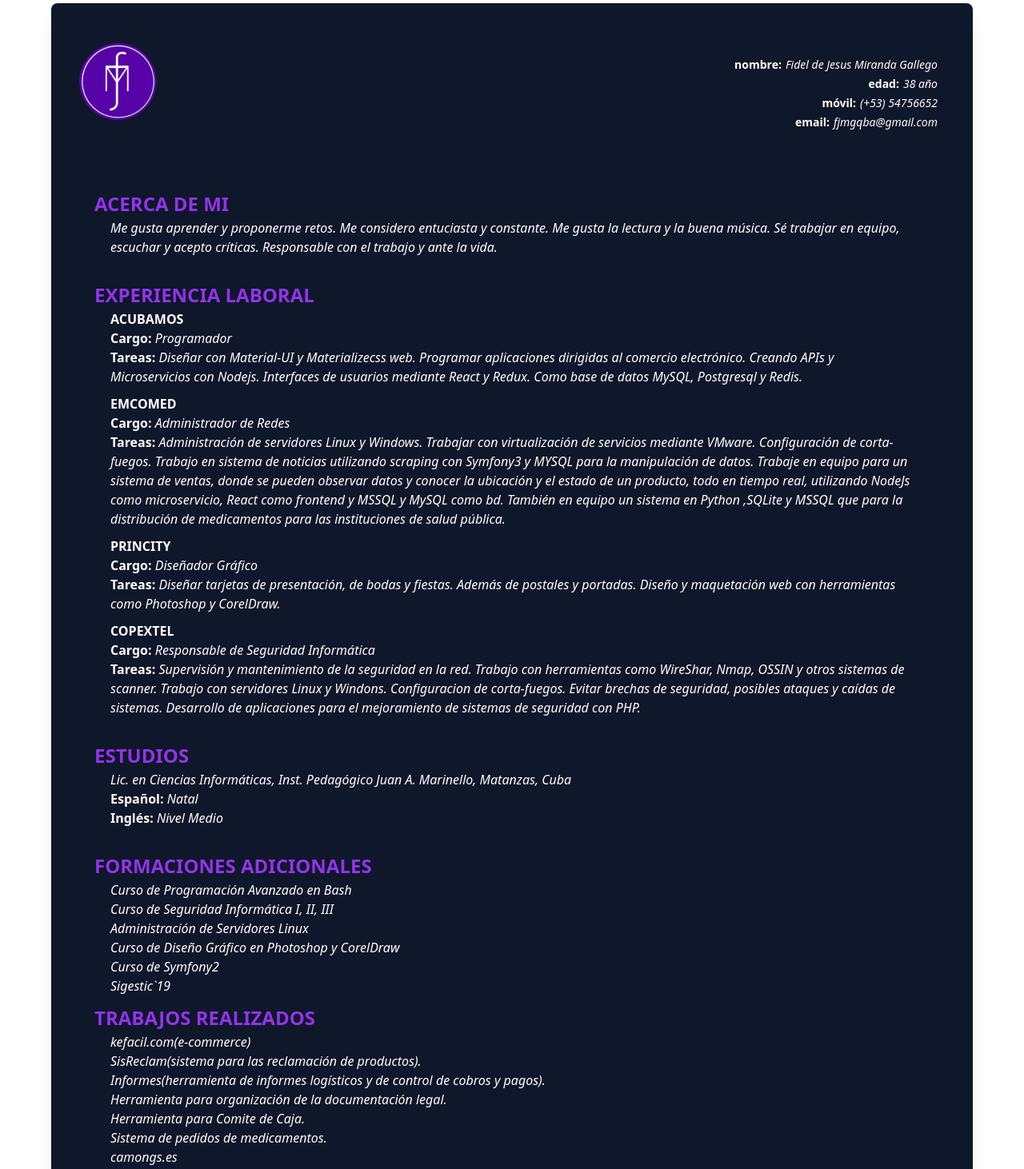
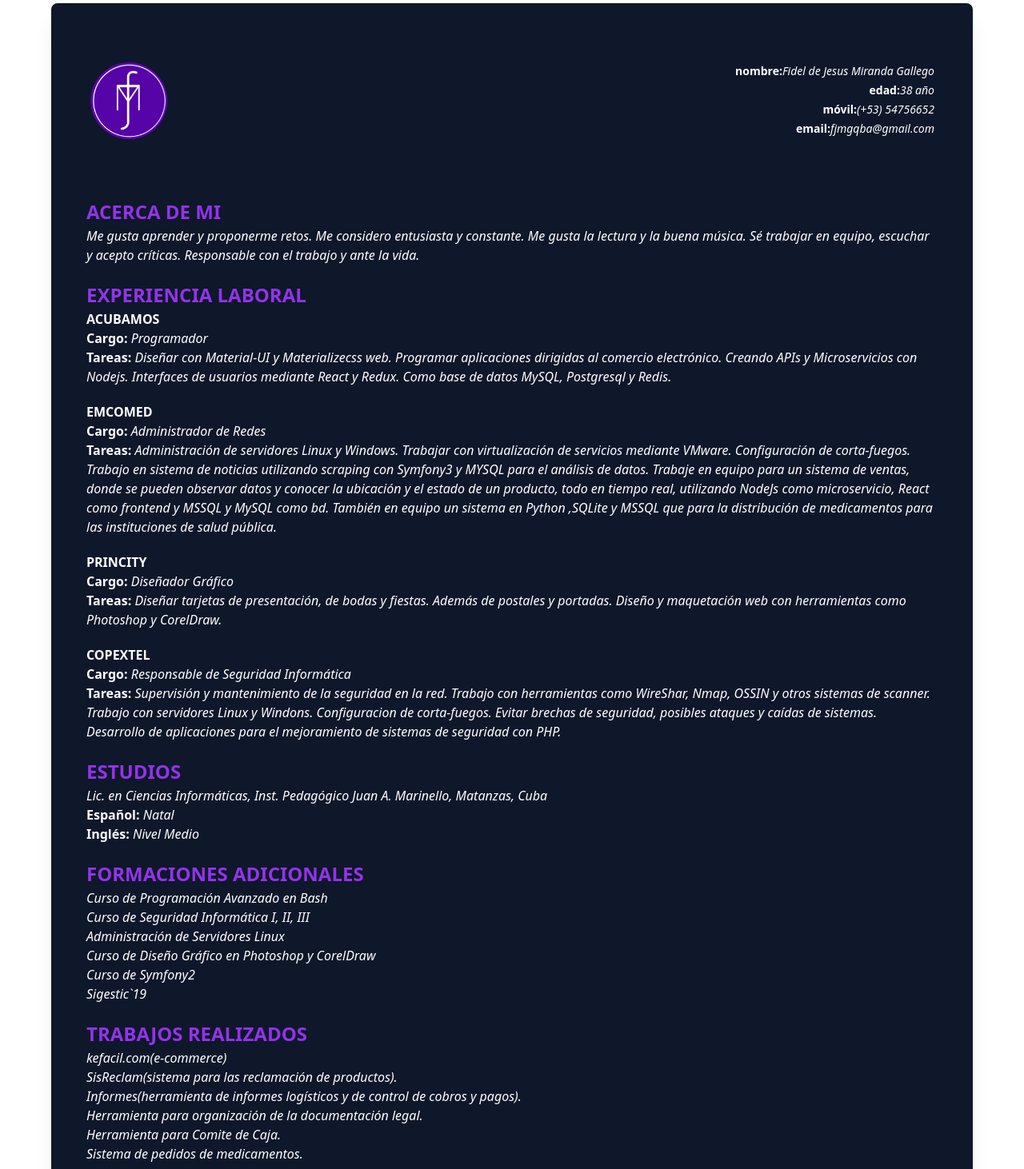
Before and after one commit to fjmg84/portafolio, a Svelte app: page / in a window 1280 px wide. Shown: the part 60-1522 px from the top of the page at 80% size. Built offline with nearby package versions, Linux system fonts and the light colour scheme; some icons are missing.

Commit message:
add change in view

```diff
--- a/package.json
+++ b/package.json
@@ -4,7 +4,8 @@
   "private": true,
   "scripts": {
     "build": "rollup -c",
-    "dev": "rollup -c -w &&  npx tailwindcss -i input.css -o ./public/global.css --watch",
+    "dev": "rollup -c -w",
+    "tail": "npx tailwindcss -i input.css -o ./public/global.css --watch",
     "start": "sirv public --no-clear"
   },
   "devDependencies": {
--- a/public/global.css
+++ b/public/global.css
@@ -502,12 +502,52 @@ Ensure the default browser behavior of the `hidden` attribute.
   }
 }
 
-.mt-5 {
-  margin-top: 1.25rem;
+.m-6 {
+  margin: 1.5rem;
 }
 
-.mt-2 {
-  margin-top: 0.5rem;
+.mx-auto {
+  margin-left: auto;
+  margin-right: auto;
+}
+
+.mx-5 {
+  margin-left: 1.25rem;
+  margin-right: 1.25rem;
+}
+
+.my-10 {
+  margin-top: 2.5rem;
+  margin-bottom: 2.5rem;
+}
+
+.mx-10 {
+  margin-left: 2.5rem;
+  margin-right: 2.5rem;
+}
+
+.ml-5 {
+  margin-left: 1.25rem;
+}
+
+.ml-10 {
+  margin-left: 2.5rem;
+}
+
+.ml-1 {
+  margin-left: 0.25rem;
+}
+
+.ml-3 {
+  margin-left: 0.75rem;
+}
+
+.ml-px {
+  margin-left: 1px;
+}
+
+.mb-5 {
+  margin-bottom: 1.25rem;
 }
 
 .block {
@@ -518,69 +558,21 @@ Ensure the default browser behavior of the `hidden` attribute.
   display: inline;
 }
 
-.inline-flex {
-  display: inline-flex;
-}
-
 .grid {
   display: grid;
 }
 
-.h-6 {
-  height: 1.5rem;
-}
-
-.w-6 {
-  width: 1.5rem;
-}
-
-.grid-flow-row {
-  grid-auto-flow: row;
-}
-
-.grid-flow-row-dense {
-  grid-auto-flow: row dense;
-}
-
-.grid-cols-2 {
-  grid-template-columns: repeat(2, minmax(0, 1fr));
-}
-
-.grid-rows-2 {
-  grid-template-rows: repeat(2, minmax(0, 1fr));
-}
-
-.content-center {
-  align-content: center;
-}
-
-.content-around {
-  align-content: space-around;
-}
-
-.items-center {
-  align-items: center;
-}
-
-.justify-center {
-  justify-content: center;
-}
-
-.scroll-smooth {
-  scroll-behavior: smooth;
-}
-
-.rounded-md {
-  border-radius: 0.375rem;
+.grid-cols-1 {
+  grid-template-columns: repeat(1, minmax(0, 1fr));
 }
 
 .rounded-lg {
   border-radius: 0.5rem;
 }
 
-.bg-indigo-500 {
+.bg-slate-900 {
   --tw-bg-opacity: 1;
-  background-color: rgb(99 102 241 / var(--tw-bg-opacity));
+  background-color: rgb(15 23 42 / var(--tw-bg-opacity));
 }
 
 .bg-white {
@@ -588,23 +580,14 @@ Ensure the default browser behavior of the `hidden` attribute.
   background-color: rgb(255 255 255 / var(--tw-bg-opacity));
 }
 
-.bg-black {
-  --tw-bg-opacity: 1;
-  background-color: rgb(0 0 0 / var(--tw-bg-opacity));
-}
-
-.bg-slate-900 {
-  --tw-bg-opacity: 1;
-  background-color: rgb(15 23 42 / var(--tw-bg-opacity));
-}
-
-.p-2 {
-  padding: 0.5rem;
-}
-
 .py-4 {
   padding-top: 1rem;
   padding-bottom: 1rem;
+}
+
+.px-6 {
+  padding-left: 1.5rem;
+  padding-right: 1.5rem;
 }
 
 .py-8 {
@@ -612,23 +595,12 @@ Ensure the default browser behavior of the `hidden` attribute.
   padding-bottom: 2rem;
 }
 
-.px-6 {
-  padding-left: 1.5rem;
-  padding-right: 1.5rem;
+.text-left {
+  text-align: left;
 }
 
-.text-right {
-  text-align: right;
-}
-
-.text-base {
-  font-size: 1rem;
-  line-height: 1.5rem;
-}
-
-.text-sm {
-  font-size: 0.875rem;
-  line-height: 1.25rem;
+.text-center {
+  text-align: center;
 }
 
 .font-light {
@@ -639,20 +611,12 @@ Ensure the default browser behavior of the `hidden` attribute.
   font-weight: 700;
 }
 
-.font-medium {
-  font-weight: 500;
-}
-
 .uppercase {
   text-transform: uppercase;
 }
 
 .italic {
   font-style: italic;
-}
-
-.tracking-tight {
-  letter-spacing: -0.025em;
 }
 
 .text-white {
@@ -665,36 +629,10 @@ Ensure the default browser behavior of the `hidden` attribute.
   color: rgb(15 23 42 / var(--tw-text-opacity));
 }
 
-.text-slate-500 {
-  --tw-text-opacity: 1;
-  color: rgb(100 116 139 / var(--tw-text-opacity));
-}
-
-.text-black {
-  --tw-text-opacity: 1;
-  color: rgb(0 0 0 / var(--tw-text-opacity));
-}
-
-.shadow-lg {
-  --tw-shadow: 0 10px 15px -3px rgb(0 0 0 / 0.1), 0 4px 6px -4px rgb(0 0 0 / 0.1);
-  --tw-shadow-colored: 0 10px 15px -3px var(--tw-shadow-color), 0 4px 6px -4px var(--tw-shadow-color);
-  box-shadow: var(--tw-ring-offset-shadow, 0 0 #0000), var(--tw-ring-shadow, 0 0 #0000), var(--tw-shadow);
-}
-
 .shadow-xl {
   --tw-shadow: 0 20px 25px -5px rgb(0 0 0 / 0.1), 0 8px 10px -6px rgb(0 0 0 / 0.1);
   --tw-shadow-colored: 0 20px 25px -5px var(--tw-shadow-color), 0 8px 10px -6px var(--tw-shadow-color);
   box-shadow: var(--tw-ring-offset-shadow, 0 0 #0000), var(--tw-ring-shadow, 0 0 #0000), var(--tw-shadow);
-}
-
-.ring-1 {
-  --tw-ring-offset-shadow: var(--tw-ring-inset) 0 0 0 var(--tw-ring-offset-width) var(--tw-ring-offset-color);
-  --tw-ring-shadow: var(--tw-ring-inset) 0 0 0 calc(1px + var(--tw-ring-offset-width)) var(--tw-ring-color);
-  box-shadow: var(--tw-ring-offset-shadow), var(--tw-ring-shadow), var(--tw-shadow, 0 0 #0000);
-}
-
-.ring-slate-900\/5 {
-  --tw-ring-color: rgb(15 23 42 / 0.05);
 }
 
 .filter {
@@ -720,35 +658,46 @@ h1 {
   background-color: rgb(15 23 42 / var(--tw-bg-opacity));
 }
 
-.dark .dark\:bg-black {
-  --tw-bg-opacity: 1;
-  background-color: rgb(0 0 0 / var(--tw-bg-opacity));
-}
+@media (min-width: 640px) {
+  .sm\:ml-px {
+    margin-left: 1px;
+  }
 
-.dark .dark\:text-white {
-  --tw-text-opacity: 1;
-  color: rgb(255 255 255 / var(--tw-text-opacity));
-}
+  .sm\:ml-10 {
+    margin-left: 2.5rem;
+  }
 
-.dark .dark\:text-slate-400 {
-  --tw-text-opacity: 1;
-  color: rgb(148 163 184 / var(--tw-text-opacity));
-}
-
-.dark .dark\:shadow-2xl {
-  --tw-shadow: 0 25px 50px -12px rgb(0 0 0 / 0.25);
-  --tw-shadow-colored: 0 25px 50px -12px var(--tw-shadow-color);
-  box-shadow: var(--tw-ring-offset-shadow, 0 0 #0000), var(--tw-ring-shadow, 0 0 #0000), var(--tw-shadow);
-}
-
-.dark .dark\:shadow-xl {
-  --tw-shadow: 0 20px 25px -5px rgb(0 0 0 / 0.1), 0 8px 10px -6px rgb(0 0 0 / 0.1);
-  --tw-shadow-colored: 0 20px 25px -5px var(--tw-shadow-color), 0 8px 10px -6px var(--tw-shadow-color);
-  box-shadow: var(--tw-ring-offset-shadow, 0 0 #0000), var(--tw-ring-shadow, 0 0 #0000), var(--tw-shadow);
+  .sm\:ml-1 {
+    margin-left: 0.25rem;
+  }
 }
 
 @media (min-width: 768px) {
-  .md\:min-w-full {
-    min-width: 100%;
+  .md\:ml-px {
+    margin-left: 1px;
+  }
+
+  .md\:inline {
+    display: inline;
+  }
+
+  .md\:hidden {
+    display: none;
+  }
+
+  .md\:grid-cols-2 {
+    grid-template-columns: repeat(2, minmax(0, 1fr));
+  }
+
+  .md\:text-left {
+    text-align: left;
+  }
+
+  .md\:text-center {
+    text-align: center;
+  }
+
+  .md\:text-right {
+    text-align: right;
   }
 }
--- a/src/App.svelte
+++ b/src/App.svelte
@@ -25,7 +25,7 @@
 </script>
 
 <div
-  class={`${texto} ${fondo} rounded-lg px-6 py-8 shadow-xl dark:bg-slate-900`}
+  class={`container mx-auto ${texto} ${fondo} rounded-lg px-6 py-8 shadow-xl dark:bg-slate-900`}
 >
   <Header />
   <div on:click={handleChangeTheme}>
--- a/src/Header.svelte
+++ b/src/Header.svelte
@@ -4,12 +4,13 @@
 </script>
 
 <header>
-  <!--grid grid-flow-row grid-cols-2 -->
-  <div class="grid grid-cols-2">
-    <div class="py-4 animate__animated animate__fadeIn">
-      <img class="logo" src={logo} alt={logo} />
+  <div class="grid grid-cols-1 md:grid-cols-2 m-6">
+    <div
+      class="py-4 text-center md:text-left animate__animated animate__fadeIn"
+    >
+      <img src={logo} alt={logo} class="logo inline" />
     </div>
-    <div class="py-8 text-right">
+    <div class="py-4 text-left md:text-right">
       <ul>
         <li>
           <span class="titulo__personales">nombre:</span><span
@@ -40,9 +41,10 @@
   </div>
 </header>
 
-<style>
-  header {
-    padding: 0px 10px 0px 10px;
+<style align="scss">
+  .logo {
+    position: relative;
+    width: 100px;
   }
 
   .titulo__personales,
@@ -52,13 +54,8 @@
 
   .titulo__personales {
     font-weight: bolder;
-    margin-right: 5px;
   }
   .datos__personales {
     font-style: italic;
-    margin-right: 10px;
-  }
-  .logo {
-    width: 100px;
   }
 </style>
--- a/src/main/AboutMe.svelte
+++ b/src/main/AboutMe.svelte
@@ -1,19 +1,10 @@
-<article>
+<article class="mb-5">
   <h1>Acerca de mi</h1>
-  <div class="grid">
+  <div class="mx-5">
     <span class="font-light italic">
-      Me gusta aprender y proponerme retos. Me considero entuciasta y constante.
+      Me gusta aprender y proponerme retos. Me considero entusiasta y constante.
       Me gusta la lectura y la buena música. Sé trabajar en equipo, escuchar y
       acepto críticas. Responsable con el trabajo y ante la vida.
     </span>
   </div>
 </article>
-
-<style lang="scss">
-  article {
-    padding: 10px;
-    .grid {
-      margin: 0px 40px 10px;
-    }
-  }
-</style>
--- a/src/main/Jobs.svelte
+++ b/src/main/Jobs.svelte
@@ -1,6 +1,6 @@
-<article>
+<article class="mb-5">
   <h1>Experiencia Laboral</h1>
-  <div class="grid">
+  <div class="mx-5 mb-5">
     <span class="font-bold uppercase">ACUBAMOS</span>
     <p>
       <span class="font-bold">Cargo:</span>
@@ -16,7 +16,7 @@
       >
     </p>
   </div>
-  <div class="grid">
+  <div class="mx-5 mb-5">
     <span class="font-bold uppercase">EMCOMED</span>
     <p>
       <span class="font-bold">Cargo:</span>
@@ -28,16 +28,16 @@
         Administración de servidores Linux y Windows. Trabajar con
         virtualización de servicios mediante VMware. Configuración de
         corta-fuegos. Trabajo en sistema de noticias utilizando scraping con
-        Symfony3 y MYSQL para la manipulación de datos. Trabaje en equipo para
-        un sistema de ventas, donde se pueden observar datos y conocer la
-        ubicación y el estado de un producto, todo en tiempo real, utilizando
-        NodeJs como microservicio, React como frontend y MSSQL y MySQL como bd.
-        También en equipo un sistema en Python ,SQLite y MSSQL que para la
-        distribución de medicamentos para las instituciones de salud pública.</span
+        Symfony3 y MYSQL para el análisis de datos. Trabaje en equipo para un
+        sistema de ventas, donde se pueden observar datos y conocer la ubicación
+        y el estado de un producto, todo en tiempo real, utilizando NodeJs como
+        microservicio, React como frontend y MSSQL y MySQL como bd. También en
+        equipo un sistema en Python ,SQLite y MSSQL que para la distribución de
+        medicamentos para las instituciones de salud pública.</span
       >
     </p>
   </div>
-  <div class="grid">
+  <div class="mx-5 mb-5">
     <span class="font-bold uppercase">PRINCITY</span>
     <p>
       <span class="font-bold">Cargo:</span>
@@ -52,7 +52,7 @@
       >
     </p>
   </div>
-  <div class="grid">
+  <div class="mx-5 mb-5">
     <span class="font-bold uppercase">COPEXTEL</span>
     <p>
       <span class="font-bold">Cargo:</span>
@@ -73,12 +73,3 @@
     </p>
   </div>
 </article>
-
-<style lang="scss">
-  article {
-    padding: 10px;
-    .grid {
-      margin: 0px 40px 10px;
-    }
-  }
-</style>
--- a/src/main/Preparation.svelte
+++ b/src/main/Preparation.svelte
@@ -1,6 +1,6 @@
-<article>
+<article class="mb-5">
   <h1>Formaciones Adicionales</h1>
-  <div class="grid font-light italic">
+  <div class="mx-5 mb-5 font-light italic">
     <ul>
       <li>Curso de Programación Avanzado en Bash</li>
       <li>Curso de Seguridad Informática I, II, III</li>
@@ -12,7 +12,7 @@
   </div>
 
   <h1>Trabajos realizados</h1>
-  <div class="grid font-light italic">
+  <div class="mb-5 mx-5 font-light italic">
     <ul>
       <li>kefacil.com(e-commerce)</li>
       <li>SisReclam(sistema para las reclamación de productos).</li>
@@ -27,18 +27,3 @@
     </ul>
   </div>
 </article>
-
-<style lang="scss">
-  article {
-    padding: 10px;
-    .grid {
-      margin: 0px 40px 10px;
-      /* ul {
-        li {
-          font-style: italic;
-          font-weight: 100;
-        }
-      } */
-    }
-  }
-</style>
--- a/src/main/Study.svelte
+++ b/src/main/Study.svelte
@@ -1,6 +1,6 @@
-<article>
+<article class="mb-5">
   <h1>Estudios</h1>
-  <div class="grid">
+  <div class="mx-5">
     <p>
       <span class="italic font-light">
         Lic. en Ciencias Informáticas, Inst. Pedagógico Juan A. Marinello,
@@ -17,10 +17,6 @@
 
 <style lang="scss">
   article {
-    padding: 10px;
-    .grid {
-      margin: 0px 40px 10px;
-    }
     ul {
       li {
         font-weight: bold;
```
Also changed, not shown: public/build/bundle.css, public/build/bundle.js, 1 other file (tests, documents, lock files or other folders).
